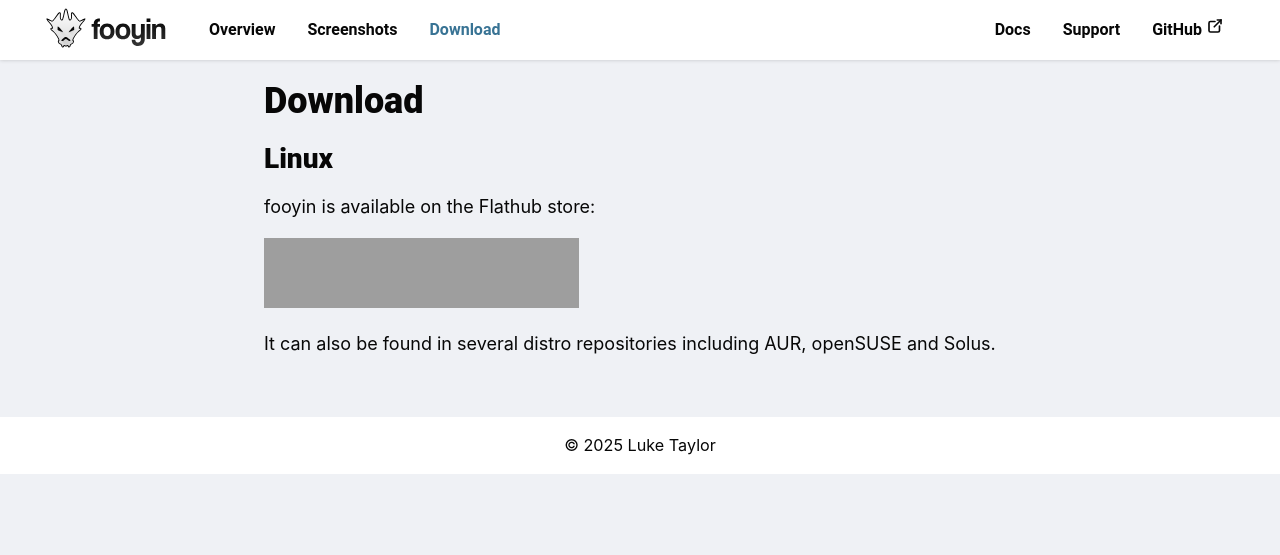
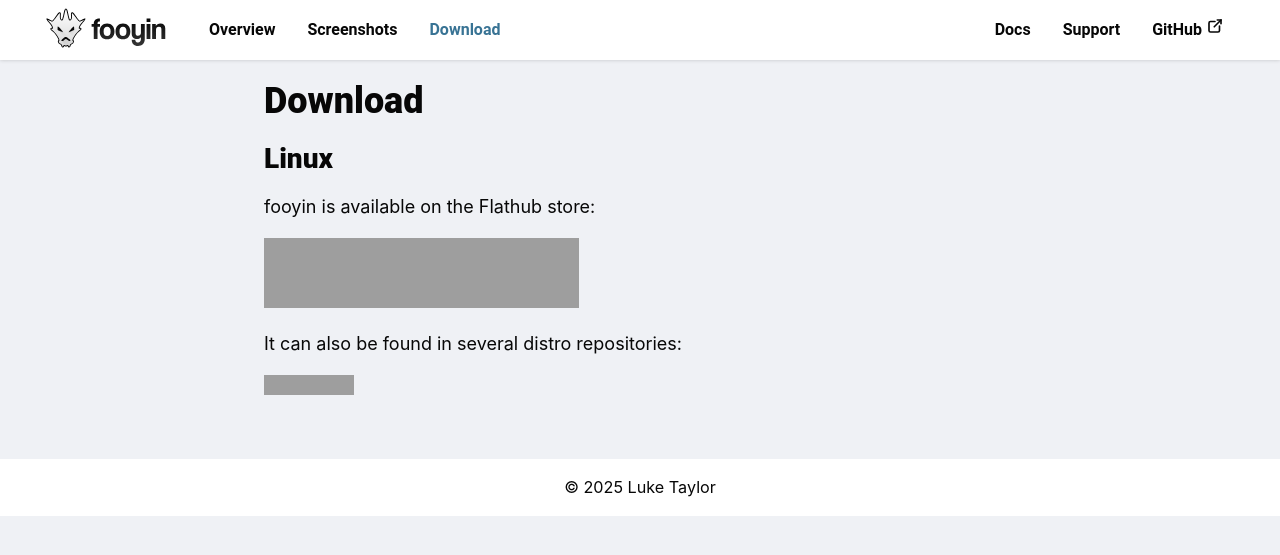
Before and after one commit to fooyin/fooyin.org, a Jekyll site: the page built from pages/download.html, in a window 1280 px wide. Shown: the top 555 px of the page. Built offline with Jekyll 4.4.1, drawn with Linux system fonts in a browser that asks for light colours; grey boxes are pictures that could not be loaded.

Commit message:
Add repology list (#1)

```diff
--- a/pages/download.html
+++ b/pages/download.html
@@ -13,7 +13,10 @@
     </p>
     <a href="https://flathub.org/apps/details/org.fooyin.fooyin" target="_blank" rel="noopener noreferrer">
         <img alt="Download on Flathub" height="70" src="https://flathub.org/assets/badges/flathub-badge-en.png"></a>
-    <p>It can also be found in several distro repositories including AUR, openSUSE and Solus.
+    <p>It can also be found in several distro repositories:
+    </p>
+    <a href="https://repology.org/project/fooyin/versions">
+    <img src="https://repology.org/badge/vertical-allrepos/fooyin.svg" alt="Packaging status"></a>
 </div>
 
 {% include footer.html %}
```
